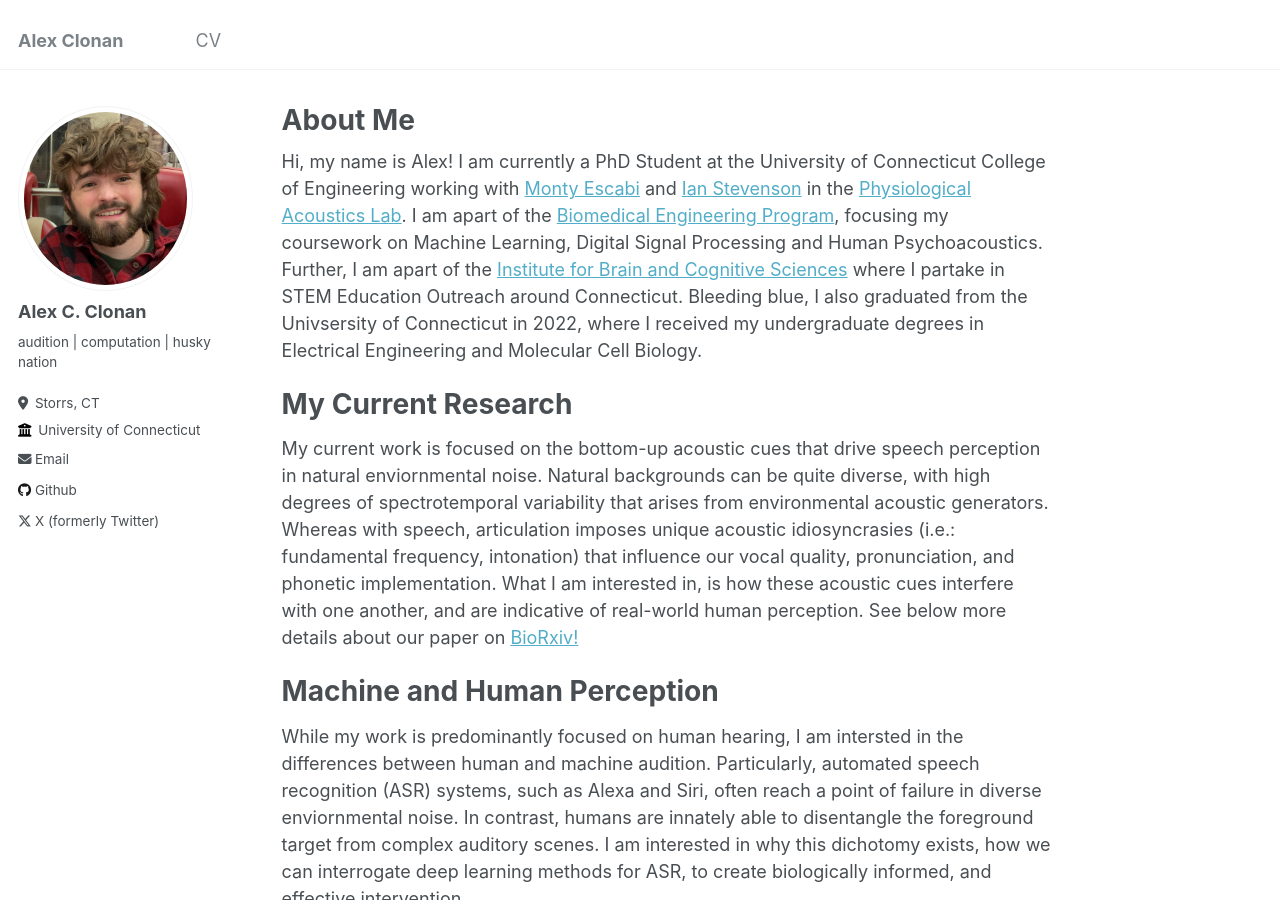
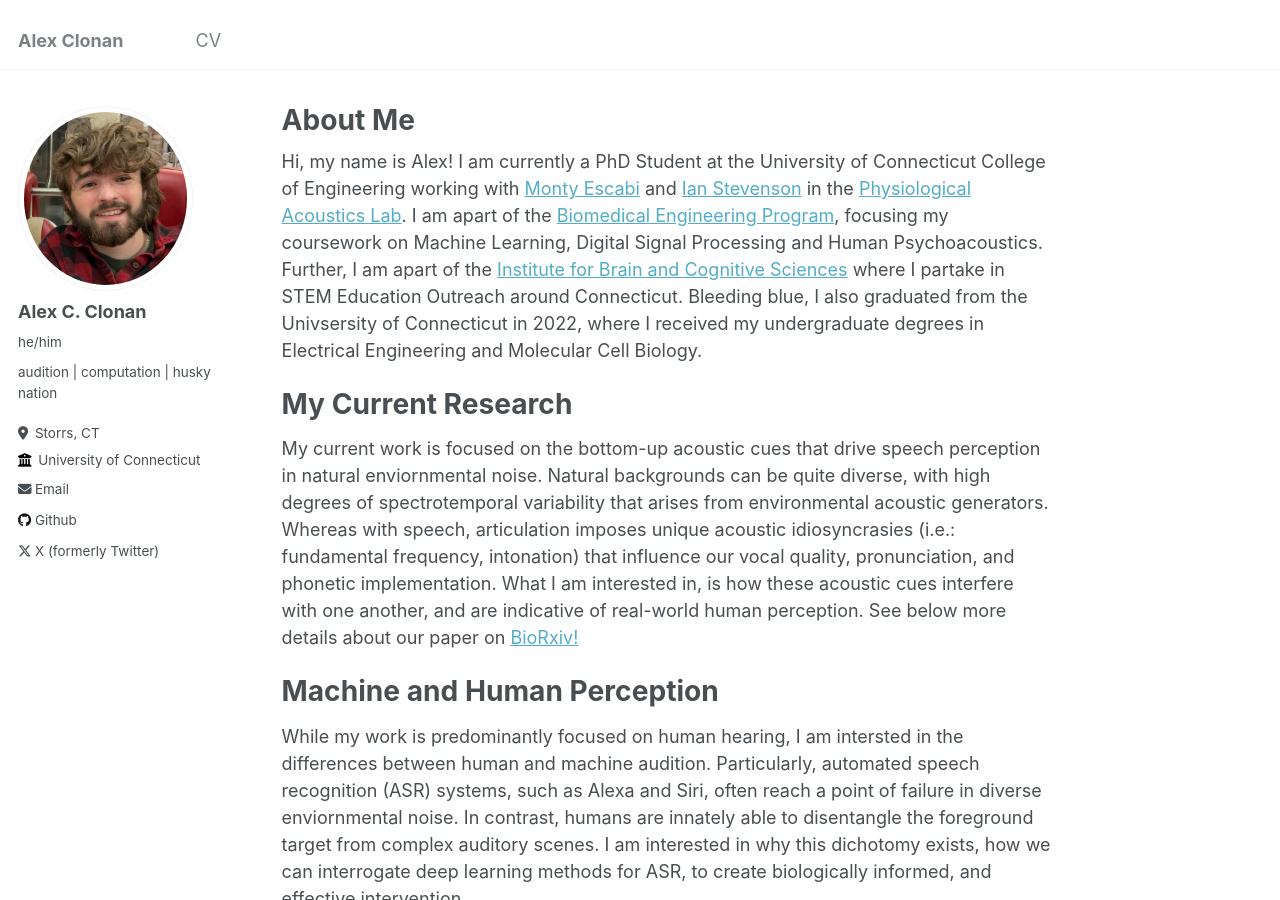
Before and after one commit to aclonan/aclonan.github.io, a Jekyll site: the page built from _pages/about.md, in a window 1280 px wide and 900 px high. Built offline with Jekyll 4.4.1, drawn with Linux system fonts in a browser that asks for light colours.

Commit message:
Update _config.yml

```diff
--- a/_config.yml
+++ b/_config.yml
@@ -23,7 +23,7 @@
   # Biographic information
   avatar           : "Profile.png"
   name             : "Alex C. Clonan"
-  pronouns         : # example: "he/him"
+  pronouns         : "he/him"
   bio              : "audition | computation | husky nation "
   location         : "Storrs, CT"
   employer         : "University of Connecticut"
@@ -89,7 +89,7 @@
   facebook:
     appid                :
     num_posts            : # 5 (default)
-    colorscheme          : # "light" (default), "dark"
+    colorscheme          : "dark" # "light" (default), "dark"
 staticman:
   allowedFields          : ['name', 'email', 'url', 'message']
   branch                 : "gh-pages" # "master", "gh-pages"
```
